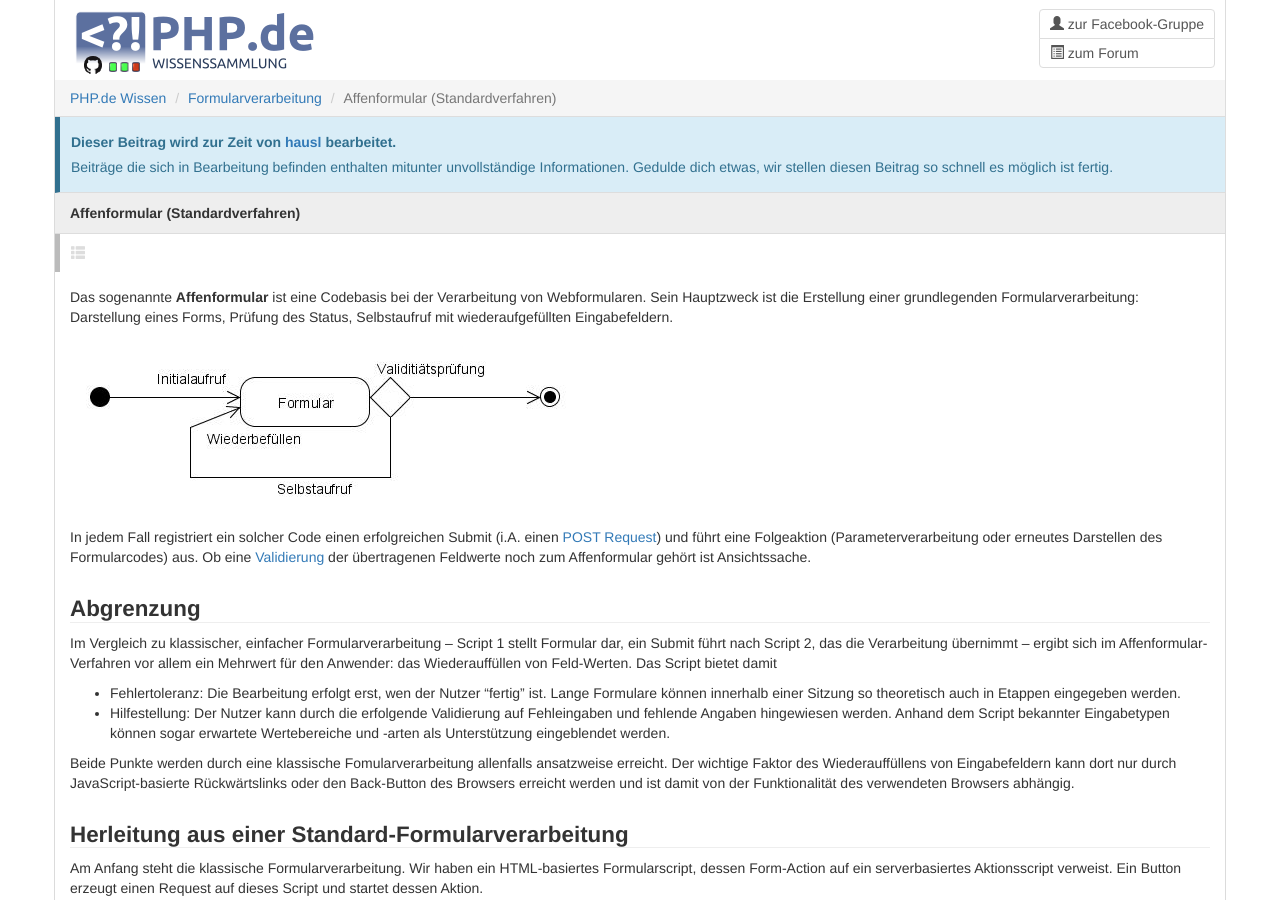
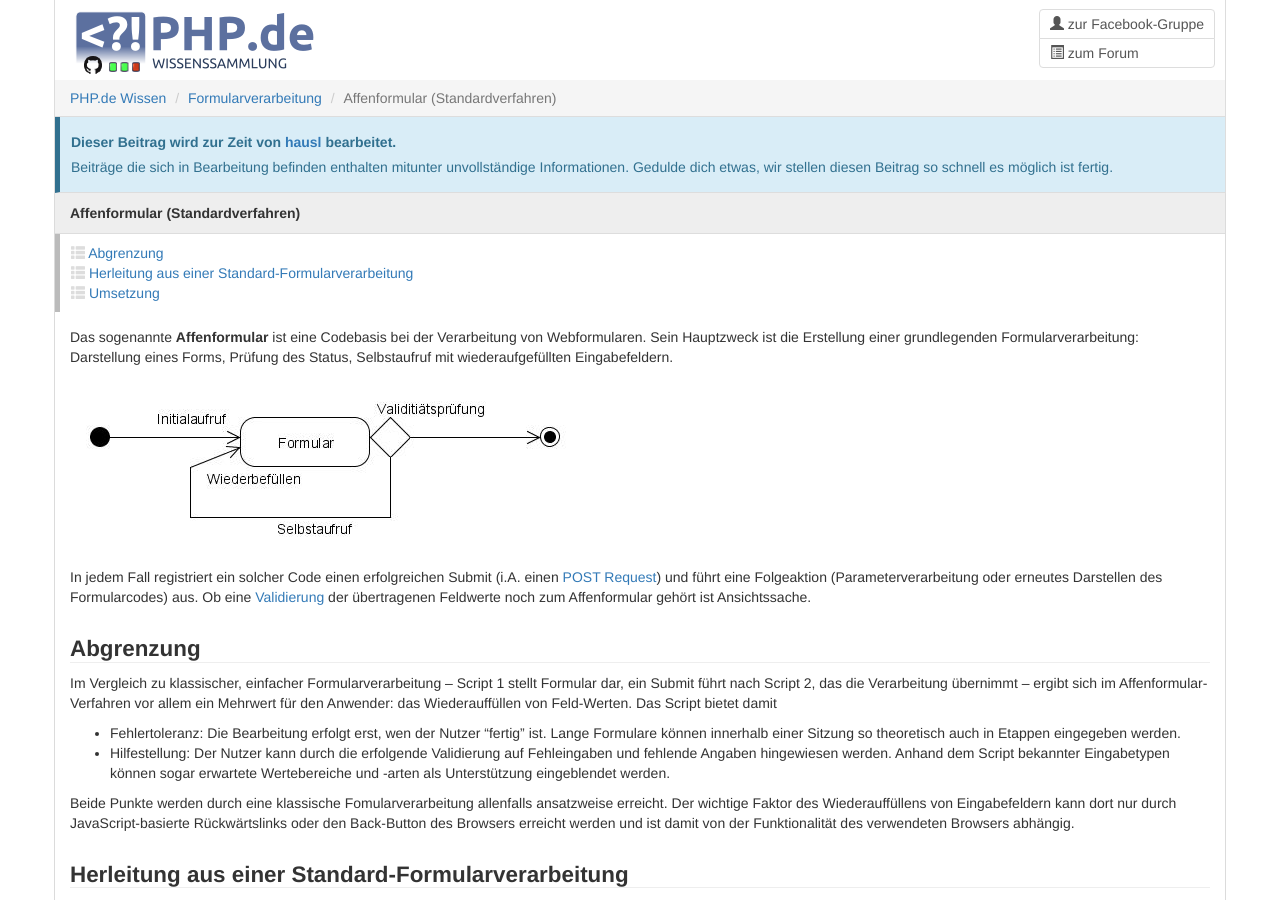
Before and after one commit to php-de/php-de.github.io, a Jekyll site: the page built from form/affenformular.md, in a window 1280 px wide and 900 px high. Built offline with Jekyll 4.4.1, drawn with Linux system fonts in a browser that asks for light colours; nearby versions of some CDN libraries.

Commit message:
Update affenformular.md

```diff
--- a/form/affenformular.md
+++ b/form/affenformular.md
@@ -12,12 +12,17 @@ author:
         profile: 21246
 
 inhalt:
-    -   name: ""
-        anchor:
+    -   name: "Abgrenzung"
+        anchor: abgrenzung
+        simple: ""
+    -   name: "Herleitung aus einer Standard-Formularverarbeitung"
+        anchor: herleitung-aus-einer-standard-formularverarbeitung
+        simple: ""
+    -   name: "Umsetzung"
+        anchor: umsetzung
         simple: ""
 
 entry-type: in-progress
-
 ---
 
 Das sogenannte **Affenformular** ist eine Codebasis bei der Verarbeitung von Webformularen. Sein Hauptzweck ist die Erstellung einer grundlegenden Formularverarbeitung: Darstellung eines Forms, Prüfung des Status, Selbstaufruf mit wiederaufgefüllten Eingabefeldern.
@@ -119,9 +124,7 @@ Die unkomliziertesten Felder. Die Ausgabe erfolgt im value Attribut bzw. zwische
 ~~~
 
 ##### Auswahlelemente
-Hauptartikel Formularverarbeitung
-[Auswahlfelder](http://php-de.github.io/form/auswahlfelder.html)
-[Auswahllisten (Selections)](http://php-de.github.io/form/auswahllisten.html)
+Hauptartikel Formularverarbeitung [Auswahlfelder](http://php-de.github.io/form/auswahlfelder.html) | [Auswahllisten (Selections)](http://php-de.github.io/form/auswahllisten.html)
 
 Für alle anderen Elemente muß die jeweilige Auswahl durch ein spezielles Attribut (je nach Typ checked oder selected) gekennzeichnet werden. Das Vorgehen unterscheidet sich lediglich im Datentyp, das das Element liefert.
 
```
